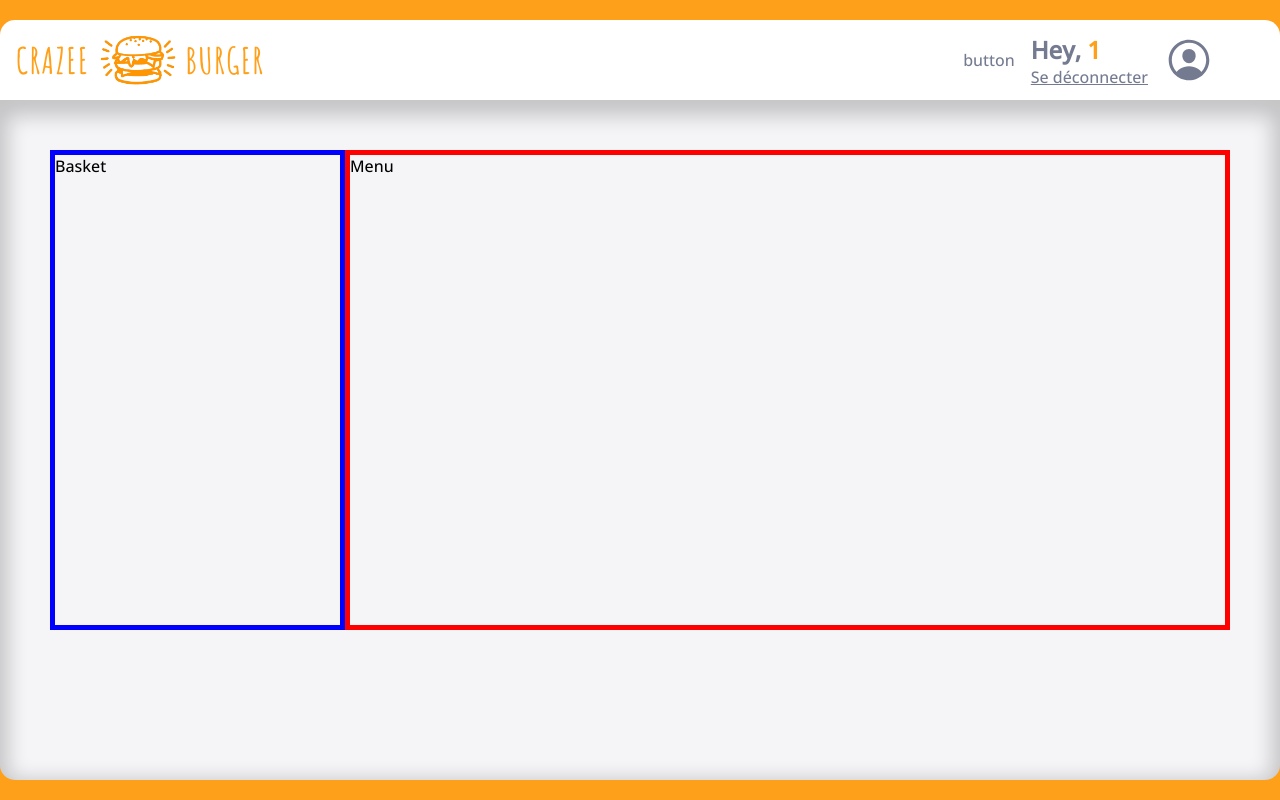
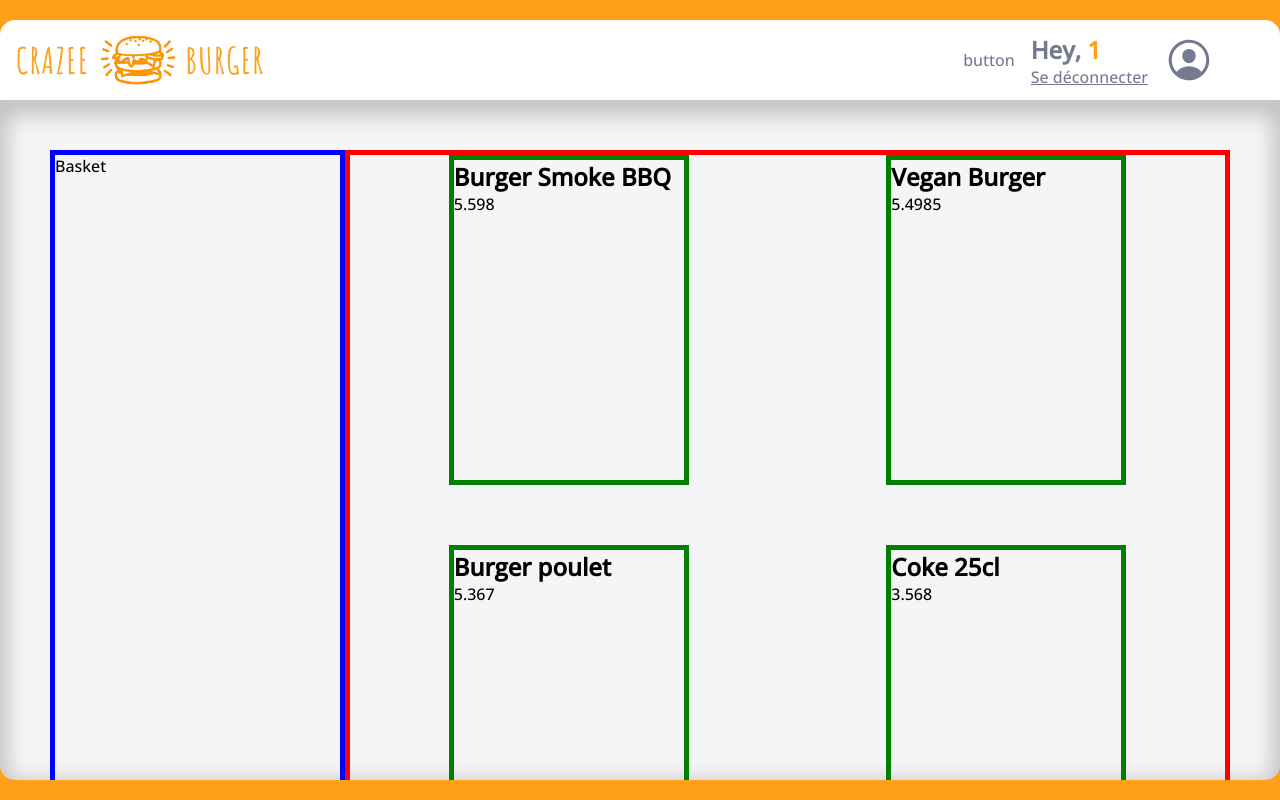
Before and after one commit to Remy-BRUNO/crazee-burger-reiggnar, a React (Vite) app: page /order/1 in a window 1280 px wide. Built offline with nearby package versions, Linux system fonts and the light colour scheme.

Commit message:
🚧 f05: Menu > add grid layout + index assets

```diff
--- /dev/null
+++ b/src/assets/index.js
@@ -0,0 +1,37 @@
+import burger1 from "./burger1.png"
+import burger2 from "./burger2.png"
+import burger3 from "./burger3.png"
+import burger4 from "./burger4.png"
+import burger5 from "./burger5.png"
+import burger6 from "./burger6.png"
+import burgerBaconEgg from "./burger-bacon-egg.png"
+import burgerVegan from "./burger-vegan.png"
+import drink1 from "./drink1.png"
+import drink2 from "./drink2.png"
+import drink3 from "./drink3.png"
+import frite1 from "./frites1.png"
+import frite2 from "./frites2.png"
+import frite3 from "./frites3.png"
+import iceCream from "./ice-cream.png"
+import wedges1 from "./wedges1.png"
+import wedges2 from "./wedges2.png"
+
+export {
+  burger1,
+  burger2,
+  burger3,
+  burger4,
+  burger5,
+  burger6,
+  burgerBaconEgg,
+  burgerVegan,
+  drink1,
+  drink2,
+  drink3,
+  frite1,
+  frite2,
+  frite3,
+  iceCream,
+  wedges1,
+  wedges2,
+}
--- a/src/fakeData/fakeMenu.js
+++ b/src/fakeData/fakeMenu.js
@@ -1,7 +1,27 @@
+import {
+  burger1,
+  burger2,
+  burger3,
+  burger4,
+  burger5,
+  burger6,
+  burgerBaconEgg,
+  burgerVegan,
+  drink1,
+  drink2,
+  drink3,
+  frite1,
+  frite2,
+  frite3,
+  iceCream,
+  wedges1,
+  wedges2,
+} from "../assets/index"
+
 export const fakeMenu1 = [
   {
     id: 1,
-    imageSource: "/assets/burger1.png",
+    imageSource: burger1,
     title: "Burger 1",
     price: 5.297,
     quantity: 0,
@@ -10,7 +30,7 @@ export const fakeMenu1 = [
   },
   {
     id: 2,
-    imageSource: "/assets/burger2.png",
+    imageSource: burger2,
     title: "Burger 2",
     price: 7.556,
     quantity: 0,
@@ -22,7 +42,7 @@ export const fakeMenu1 = [
 export const fakeMenu2 = [
   {
     id: 1,
-    imageSource: "/assets/burger-bacon-egg.png",
+    imageSource: burgerBaconEgg,
     title: "Burger Smoke BBQ",
     price: 5.598,
     quantity: 0,
@@ -31,7 +51,7 @@ export const fakeMenu2 = [
   },
   {
     id: 2,
-    imageSource: "/assets/burger-vegan.png",
+    imageSource: burgerVegan,
     title: "Vegan Burger",
     price: 5.4985,
     quantity: 0,
@@ -40,7 +60,7 @@ export const fakeMenu2 = [
   },
   {
     id: 3,
-    imageSource: "/assets/burger3.png",
+    imageSource: burger3,
     title: "Burger poulet",
     price: 5.367,
     quantity: 0,
@@ -49,7 +69,7 @@ export const fakeMenu2 = [
   },
   {
     id: 4,
-    imageSource: "/assets/drink1.png",
+    imageSource: drink1,
     title: "Coke 25cl",
     price: 3.568,
     quantity: 0,
@@ -58,7 +78,7 @@ export const fakeMenu2 = [
   },
   {
     id: 5,
-    imageSource: "/assets/drink2.png",
+    imageSource: drink2,
     title: "Pepsi 25cl",
     price: 3.487,
     quantity: 0,
@@ -67,7 +87,7 @@ export const fakeMenu2 = [
   },
   {
     id: 6,
-    imageSource: "/assets/drink3.png",
+    imageSource: drink3,
     title: "Iced Tea 25cl",
     price: 3.356,
     quantity: 0,
@@ -76,7 +96,7 @@ export const fakeMenu2 = [
   },
   {
     id: 7,
-    imageSource: "/assets/frites1.png",
+    imageSource: frite1,
     title: "Frites Paprika",
     price: 2.567,
     quantity: 0,
@@ -85,7 +105,7 @@ export const fakeMenu2 = [
   },
   {
     id: 8,
-    imageSource: "/assets/fries3.png",
+    imageSource: frite3,
     title: "New York Fries",
     price: 3.1678,
     quantity: 0,
@@ -94,7 +114,7 @@ export const fakeMenu2 = [
   },
   {
     id: 9,
-    imageSource: "/assets/wedges1.png",
+    imageSource: wedges1,
     title: "Crispy Potatoes",
     price: 3.7,
     quantity: 0,
@@ -103,7 +123,7 @@ export const fakeMenu2 = [
   },
   {
     id: 10,
-    imageSource: "/assets/ice-cream.png",
+    imageSource: iceCream,
     title: "Glaces artisanales",
     price: 4.678,
     quantity: 0,
--- /dev/null
+++ b/src/pages/order/main/Card.jsx
@@ -0,0 +1,22 @@
+import styled from "styled-components"
+
+const Card = ({ produit }) => {
+  const { id, imageSource, title, price, quantity, isAvailable, isAdvertised } =
+    produit
+  return (
+    <CardStyled>
+      {/* <img src={imageSource} alt={title} /> */}
+      <h2>{title}</h2>
+      <div>
+        <p>{price} </p>
+      </div>
+    </CardStyled>
+  )
+}
+export default Card
+
+const CardStyled = styled.div`
+  border: 5px solid green;
+  width: 240px;
+  height: 330px;
+`
--- a/src/pages/order/main/Main.jsx
+++ b/src/pages/order/main/Main.jsx
@@ -21,6 +21,7 @@ const MainStyled = styled.main`
   grid-row-gap: 60px;
   display: grid;
   grid-template-columns: 25% 75%;
+  overflow-y: scroll;
   .Basket {
     border: 5px solid blue;
   }
--- a/src/pages/order/main/Menu.jsx
+++ b/src/pages/order/main/Menu.jsx
@@ -1,10 +1,25 @@
+import { useState } from "react"
 import styled from "styled-components"
+import { fakeMenu1, fakeMenu2 } from "../../../fakeData/fakeMenu"
+import Card from "./Card"
 
 const Menu = () => {
-  return <MenuStyled className="menu">Menu</MenuStyled>
+  const [menu, setMenu] = useState(fakeMenu2)
+
+  return (
+    <MenuStyled className="menu">
+      {menu.map((produit) => {
+        return <Card key={produit.id} produit={produit} />
+      })}
+    </MenuStyled>
+  )
 }
 export default Menu
 
 const MenuStyled = styled.div`
   border: 5px solid red;
+  display: grid;
+  grid-template-columns: repeat(auto-fill, minmax(300px, 1fr));
+  grid-row-gap: 60px;
+  justify-items: center;
 `
```
Also changed, not shown: src/assets/frites3.png (renamed from src/assets/fries3.png).
